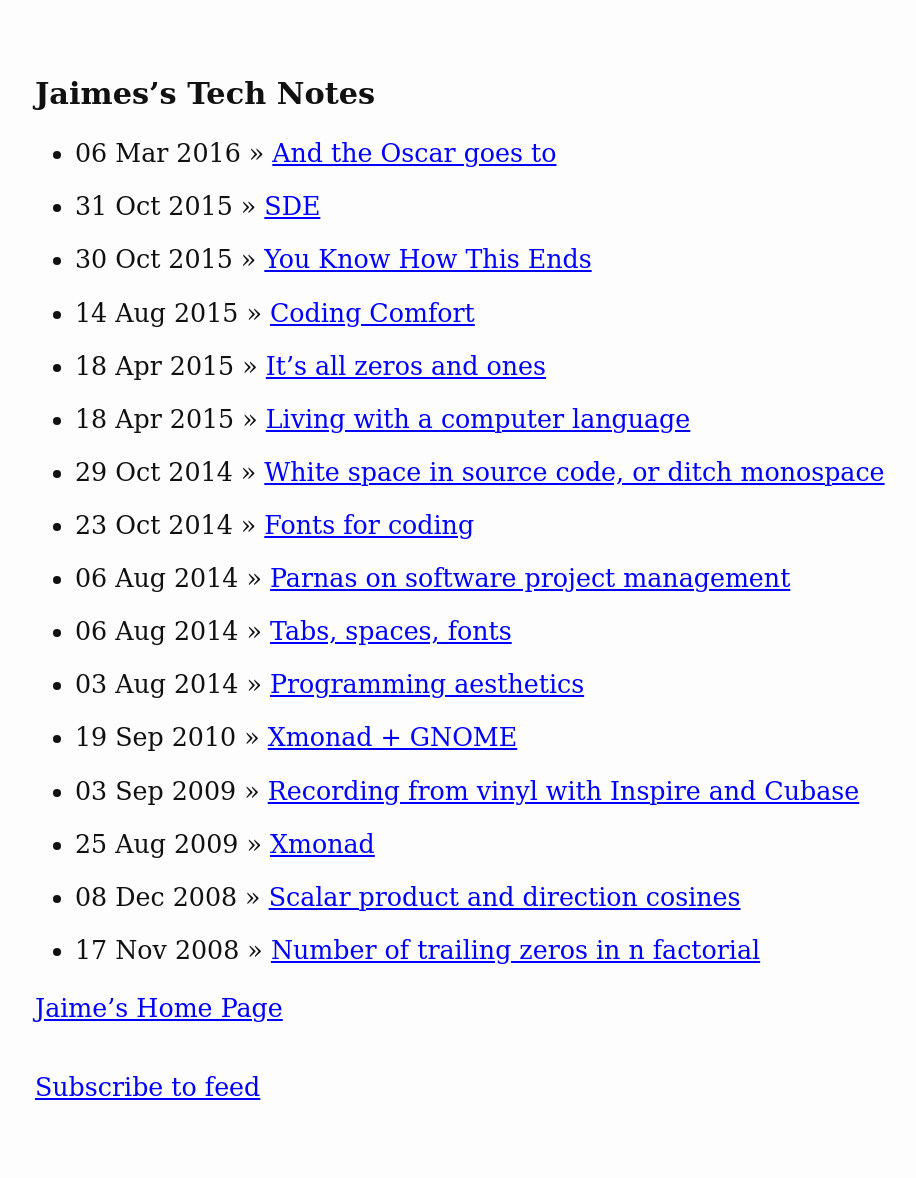
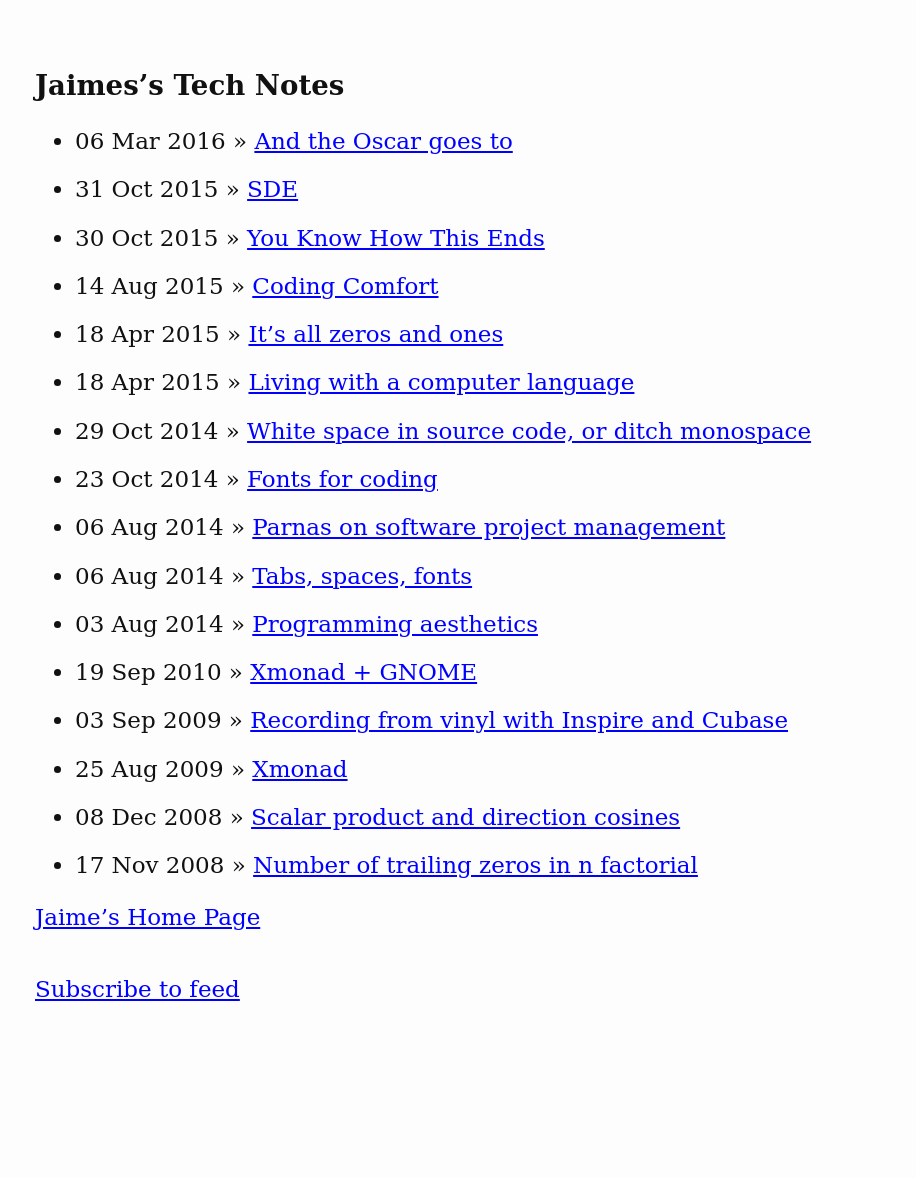
Before and after one commit to jsilvela/jsilvela.github.io, a Jekyll site: the page built from index.html, in a window 1280 px wide. Shown: the whole page, without its empty margins (93-1009 px from the left). Built offline with Jekyll 4.4.1, drawn with Linux system fonts in a browser that asks for light colours; some web fonts are replaced; after the commit the page ends 1071 px from its top, so only the background shows below that.

Commit message:
Fix body font-size

```diff
--- a/css/basic.css
+++ b/css/basic.css
@@ -15,7 +15,7 @@ body {
 		color: #111;
 		background: #fdfdfd;
 	}
-	body, h2, h3 {
+	h2, h3 {
 		font-size: 1.1em;
 	}
 	h1 {
```
